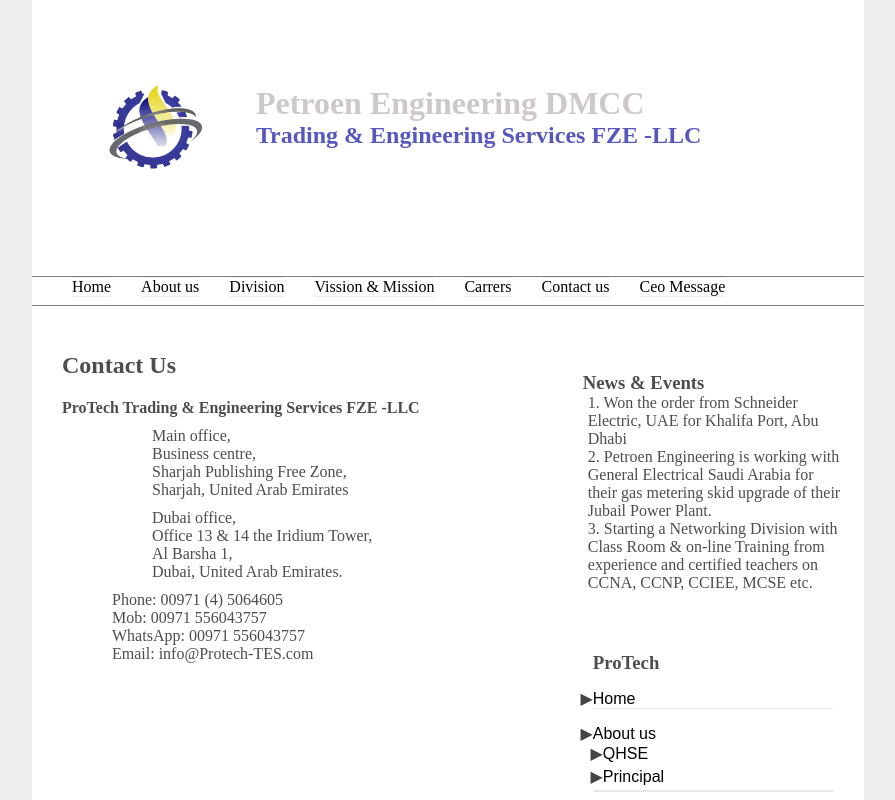
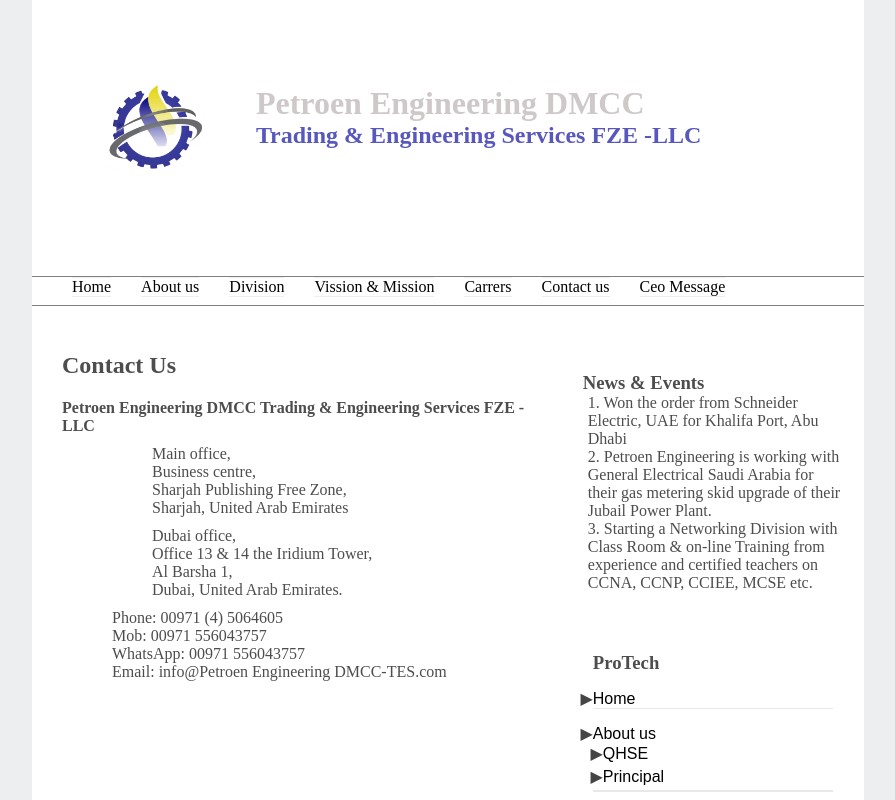
Before and after one commit to HussainBinInam/petro-en, a React (Create React App) app: page /CONTACT-US in a window 1280 px wide. Shown: the top 800 px of the page, without its empty margins (192-1087 px from the left). Built offline with nearby package versions, Linux system fonts and the light colour scheme.

Commit message:
save mistakre

```diff
--- a/src/pages/contactUs/contactUs.jsx
+++ b/src/pages/contactUs/contactUs.jsx
@@ -5,7 +5,7 @@
   return (
     <div>
       <h2>Contact Us</h2>
-      <h4>ProTech Trading & Engineering Services FZE -LLC</h4>
+      <h4>Petroen Engineering DMCC Trading & Engineering Services FZE -LLC</h4>
       <ul>
         <ul>
           <li>Main office,</li>
@@ -24,7 +24,7 @@
         <li>Phone: 00971 (4) 5064605</li>
         <li>Mob: 00971 556043757</li>
         <li> WhatsApp: 00971 556043757</li>
-        <li>Email: info@Protech-TES.com</li>
+        <li>Email: info@Petroen Engineering DMCC-TES.com</li>
       </ul>
     </div>
   );
```
